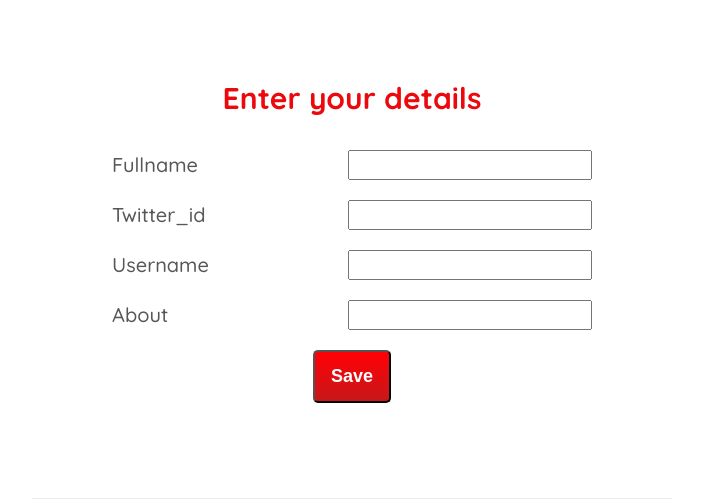
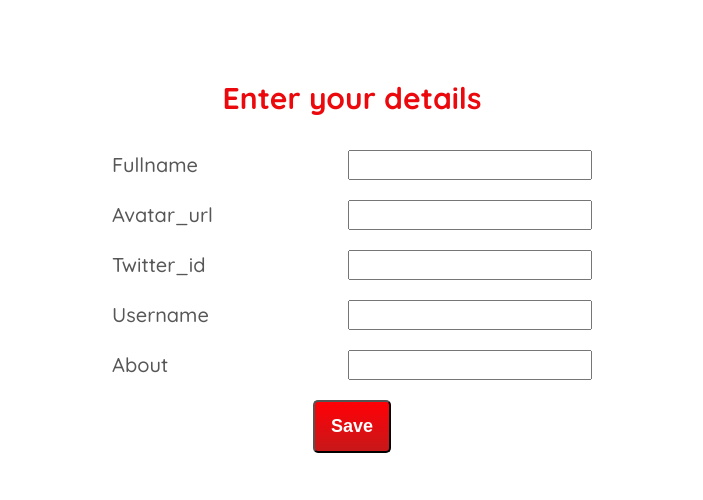
Before and after one commit to pythonindia/badges, a Flask app: template badges/templates/edit-badge.html in a window 1280 px wide. Shown: the part 79-579 px from the top of the page, without its empty margins (288-991 px from the left). Run offline with Flask 2, Linux system fonts and the light colour scheme; the template is opened without the code that fills it: values that come from a table or form of the project are taken from there, others are empty.

Commit message:
Add avatar_url to the form
Signed-off-by: Nabarun Pal <pal.nabarun95@gmail.com>

```diff
--- a/badges/forms.py
+++ b/badges/forms.py
@@ -1,8 +1,9 @@
 import re
 
 from flask_wtf import FlaskForm
+from wtforms.fields.html5 import URLField
 from wtforms import Field, IntegerField, StringField, SubmitField
-from wtforms.validators import DataRequired, Email, Length, ValidationError
+from wtforms.validators import DataRequired, Email, Length, ValidationError, url
 
 
 class VerifyEmailForm(FlaskForm):
@@ -26,9 +27,8 @@ def username_check(form: FlaskForm, field: Field) -> bool:
 
 
 class BadgeForm(FlaskForm):
-    # TODO: This form should also allow to upload an avatar
-
     fullname = StringField("fullname", validators=[DataRequired()])
+    avatar_url = URLField("avatar_url", validators=[url()])
     twitter_id = StringField("twitter_id")
     username = StringField("username", validators=[username_check])
     about = StringField(
--- a/badges/templates/edit-badge.html
+++ b/badges/templates/edit-badge.html
@@ -12,6 +12,13 @@
                     {{ form.fullname.label }}
                     {{ form.fullname }}<br>
                     {% for error in form.fullname.errors %}
+                    <span style="color: red;">{{ error }}</span>
+                    {% endfor %}
+                </div>
+                <div class="flex">
+                    {{ form.avatar_url.label }}
+                    {{ form.avatar_url }}<br>
+                    {% for error in form.avatar_url.errors %}
                     <span style="color: red;">{{ error }}</span>
                     {% endfor %}
                 </div>
```
